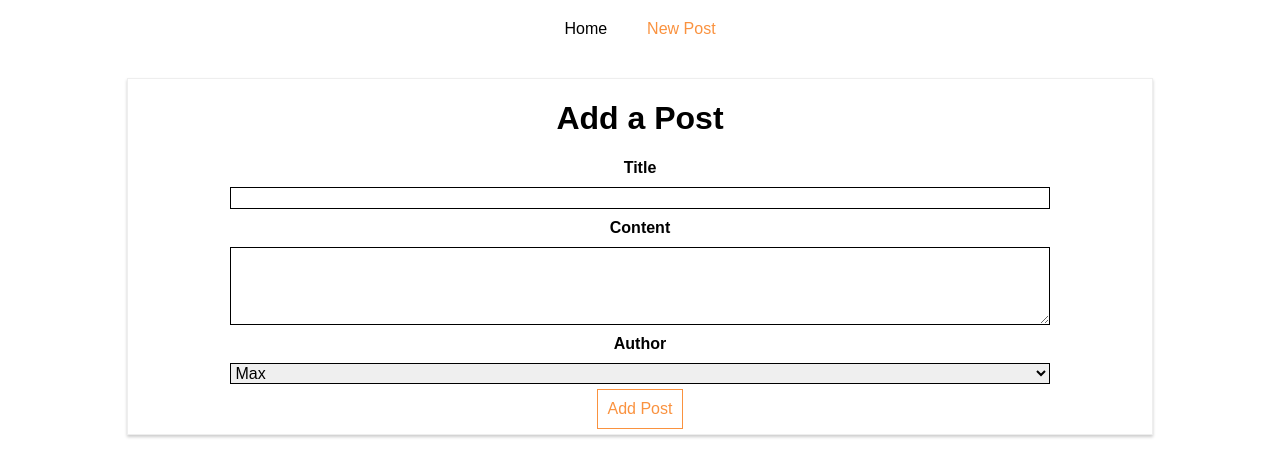
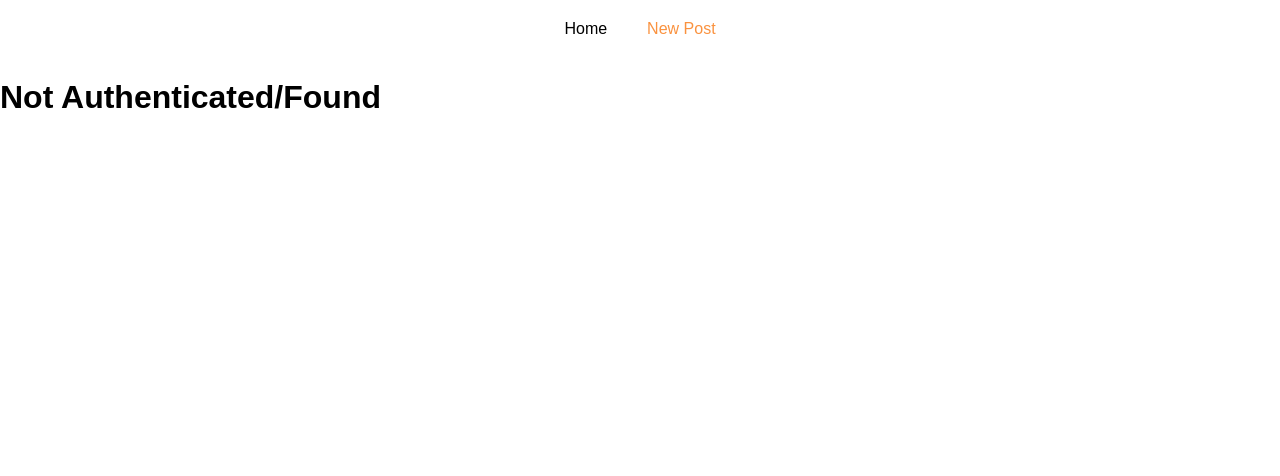
Before and after one commit to rdnc12/axios-app, a React (Create React App) app: page /new-post in a window 1280 px wide. Shown: the top 476 px of the page. Built offline with nearby package versions, Linux system fonts and the light colour scheme.

Commit message:
unknown route and 404 error handling

```diff
--- a/src/containers/Blog/Blog.js
+++ b/src/containers/Blog/Blog.js
@@ -1,7 +1,6 @@
 import React, { Component } from "react";
 import Posts from "./Posts/Posts";
 import NewPost from "../Blog/NewPost/NewPost";
-
 
 import { Route, NavLink, Switch, Redirect } from "react-router-dom";
 // Link prevent page reloading when we click it.
@@ -11,6 +10,9 @@ import { Route, NavLink, Switch, Redirect } from "react-router-dom";
 import "./Blog.css";
 
 class Blog extends Component {
+  state = {
+    auth: false
+  };
   render() {
     return (
       <div className="Blog">
@@ -50,9 +52,13 @@ class Blog extends Component {
         {/* render is for short info messages. */}
 
         <Switch>
-          <Route path="/new-post" component={NewPost} />
+          {this.state.auth ? (
+            <Route path="/new-post" component={NewPost} />
+          ) : null}
           <Route path="/posts" component={Posts} />
-          <Redirect from='/' to='/posts' />
+          {/* catching unknown routes. Handling 404 case with a route without a path */}
+          <Route render={()=> <h1>Not Authenticated/Found</h1>} />
+          {/* <Redirect from="/" to="/posts" /> */}
           {/* <Route path="/" component={Posts} /> redirect to /posts */}
         </Switch>
       </div>
--- a/src/containers/Blog/NewPost/NewPost.js
+++ b/src/containers/Blog/NewPost/NewPost.js
@@ -11,6 +11,11 @@ class NewPost extends Component {
     author: "Erdinç",
     submitted: false
   };
+
+  componentDidMount(){
+   // if unauth this.props.history.replace('/posts');
+    console.log(this.props);
+  }
 
   postDataHandler = () => {
     const data = {
```
